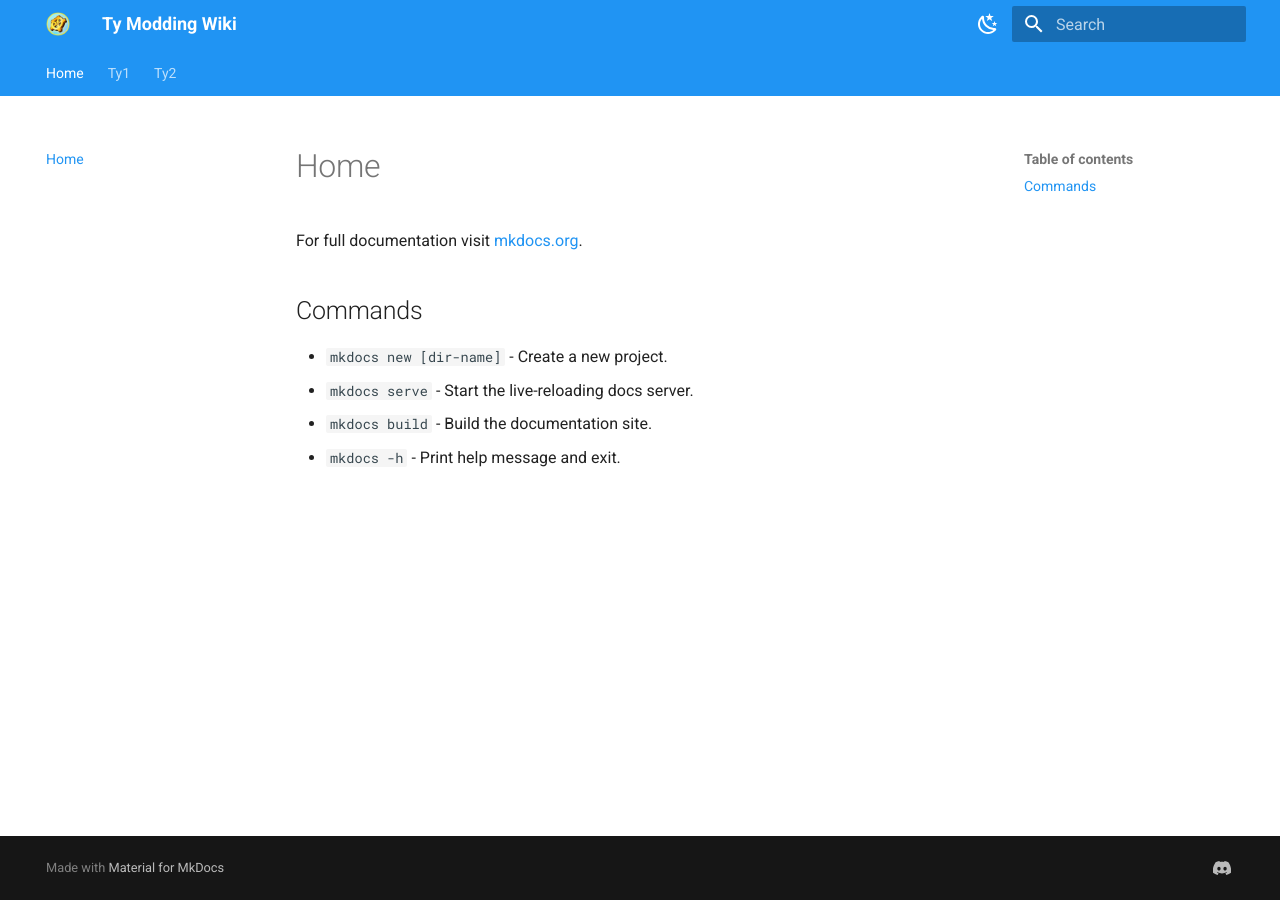
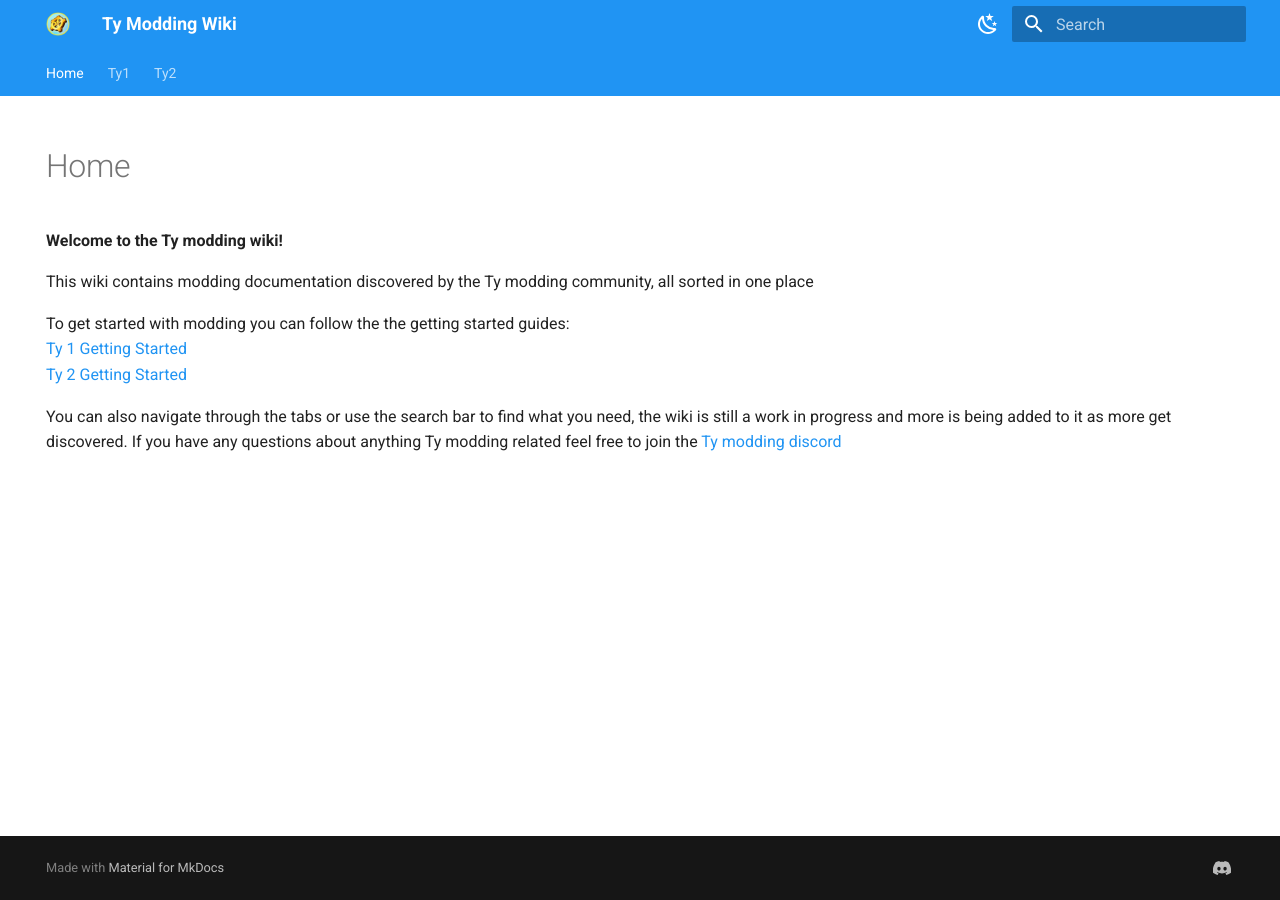
Before and after one commit to ElusiveFluffy/ElusiveFluffy.github.io, an MkDocs documentation site: the page built from docs/index.md, in a window 1280 px wide. Built offline with MkDocs 1.6.1 and Material for MkDocs 9.7.7, drawn with Linux system fonts in a browser that asks for light colours.

Commit message:
Update home page with relevant info

```diff
--- a/docs/index.md
+++ b/docs/index.md
@@ -1,10 +1,16 @@
+---
+hide:
+  - navigation
+  - toc
+---
 # Home
 
-For full documentation visit [mkdocs.org](https://www.mkdocs.org).
+**Welcome to the Ty modding wiki!**
 
-## Commands
+This wiki contains modding documentation discovered by the Ty modding community, all sorted in one place
 
-* `mkdocs new [dir-name]` - Create a new project.
-* `mkdocs serve` - Start the live-reloading docs server.
-* `mkdocs build` - Build the documentation site.
-* `mkdocs -h` - Print help message and exit.
+To get started with modding you can follow the the getting started guides:<br />
+[Ty 1 Getting Started](Ty1/index.md)<br />
+[Ty 2 Getting Started](Ty2/index.md)
+
+You can also navigate through the tabs or use the search bar to find what you need, the wiki is still a work in progress and more is being added to it as more get discovered. If you have any questions about anything Ty modding related feel free to join the [Ty modding discord](https://discord.gg/g8kHTR42Cc)
```
